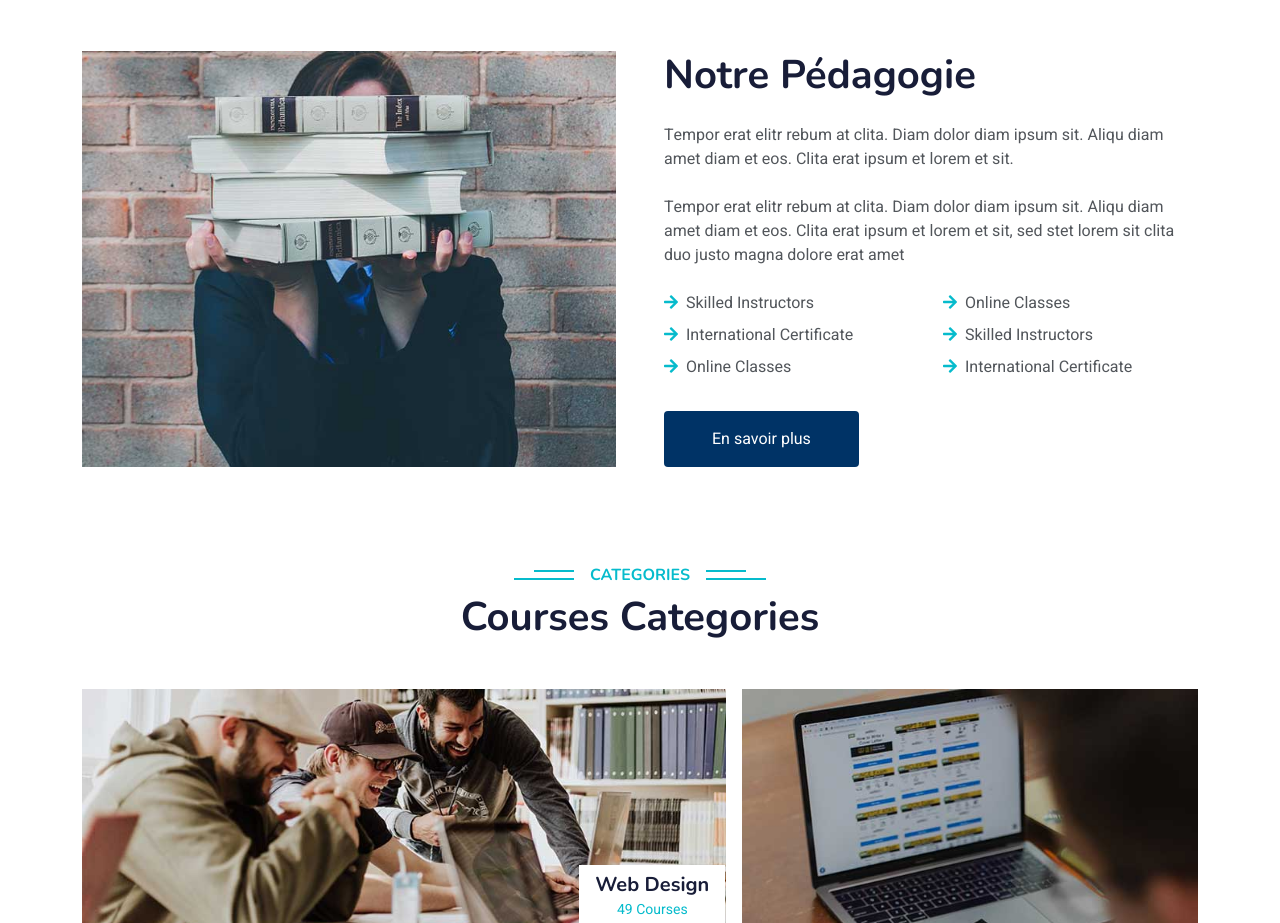
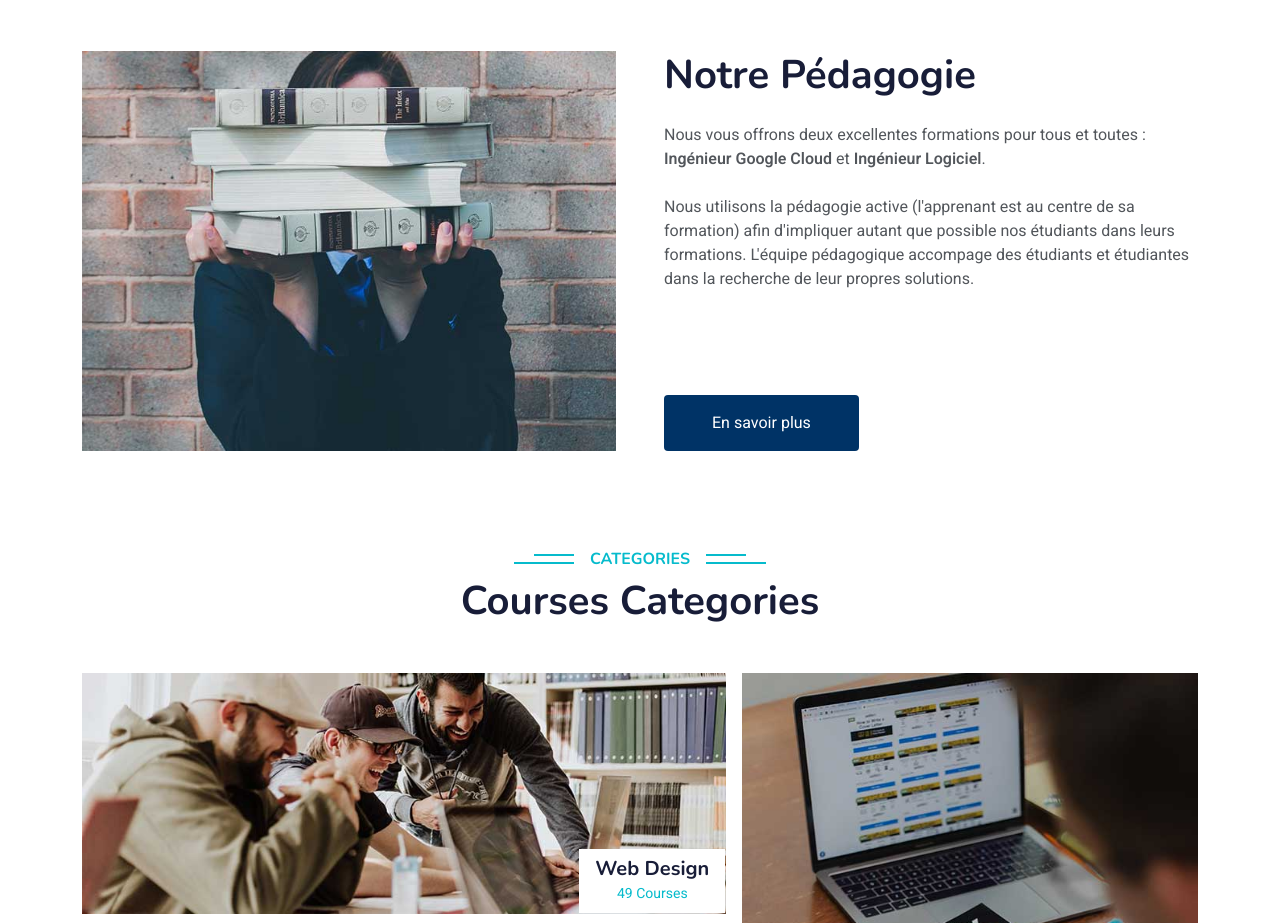
Before and after one commit to Orphee241/ecole241business, a plain HTML site: page index.html in a window 1280 px wide. Shown: the part 840-1763 px from the top of the page. Drawn offline with nearby package versions, Linux system fonts and the light colour scheme; animation ran at ten frames a second.

Commit message:
Ecole 241 Business v2.0

```diff
--- a/css/style.css
+++ b/css/style.css
@@ -461,6 +461,7 @@ border-radius: 4px;
     font-weight: normal;
     display: inline-block;
     border-radius: 4px;
+    transform: translateY(4.5em);
 }
 .readmore:hover{
     background-color: #003366ff;
--- a/index.html
+++ b/index.html
@@ -172,9 +172,9 @@
                 <div class="col-lg-6 wow fadeInUp" data-wow-delay="0.3s">
                     <!-- <h6 class="section-title bg-white text-start text-primary pe-3">About Us</h6> -->
                     <h1 class="mb-4">Notre Pédagogie</h1>
-                    <p class="mb-4">Tempor erat elitr rebum at clita. Diam dolor diam ipsum sit. Aliqu diam amet diam et eos. Clita erat ipsum et lorem et sit.</p>
-                    <p class="mb-4">Tempor erat elitr rebum at clita. Diam dolor diam ipsum sit. Aliqu diam amet diam et eos. Clita erat ipsum et lorem et sit, sed stet lorem sit clita duo justo magna dolore erat amet</p>
-                    <div class="row gy-2 gx-4 mb-4">
+                    <p class="mb-4">Nous vous offrons deux excellentes formations pour tous et toutes : <b>Ingénieur Google Cloud</b>  et <b>Ingénieur Logiciel</b>.</p>
+                    <p class="mb-4">Nous utilisons la pédagogie active (l'apprenant est au centre de sa formation) afin d'impliquer autant que possible nos étudiants dans leurs formations. L'équipe pédagogique accompage des étudiants et étudiantes dans la recherche de leur propres solutions.</p>
+                   <!--  <div class="row gy-2 gx-4 mb-4">
                         <div class="col-sm-6">
                             <p class="mb-0"><i class="fa fa-arrow-right text-primary me-2"></i>Skilled Instructors</p>
                         </div>
@@ -193,7 +193,7 @@
                         <div class="col-sm-6">
                             <p class="mb-0"><i class="fa fa-arrow-right text-primary me-2"></i>International Certificate</p>
                         </div>
-                    </div>
+                    </div> -->
                     <a class="readmore py-3 px-5 mt-2" href="">En savoir plus</a>
                 </div>
             </div>
```
